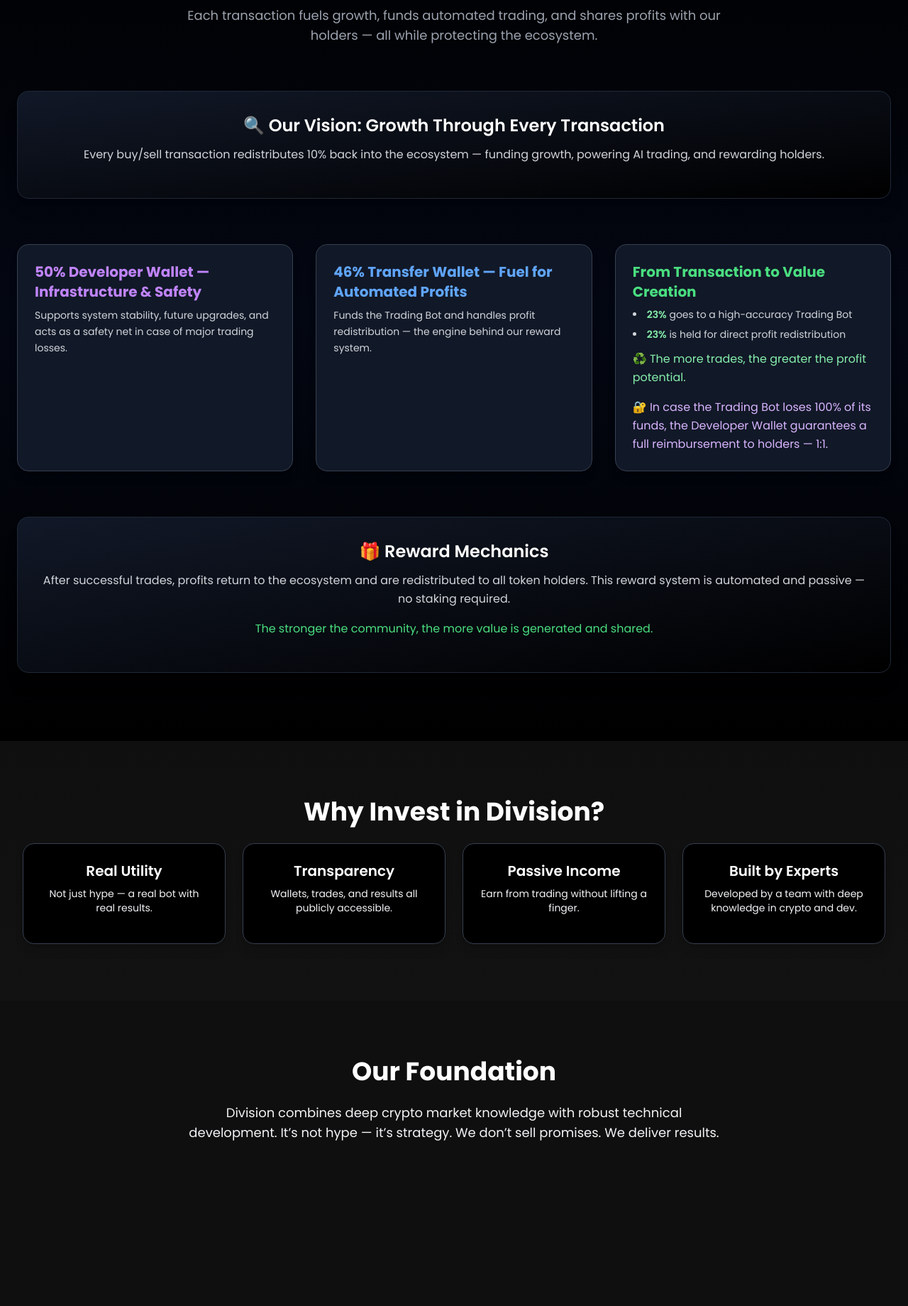
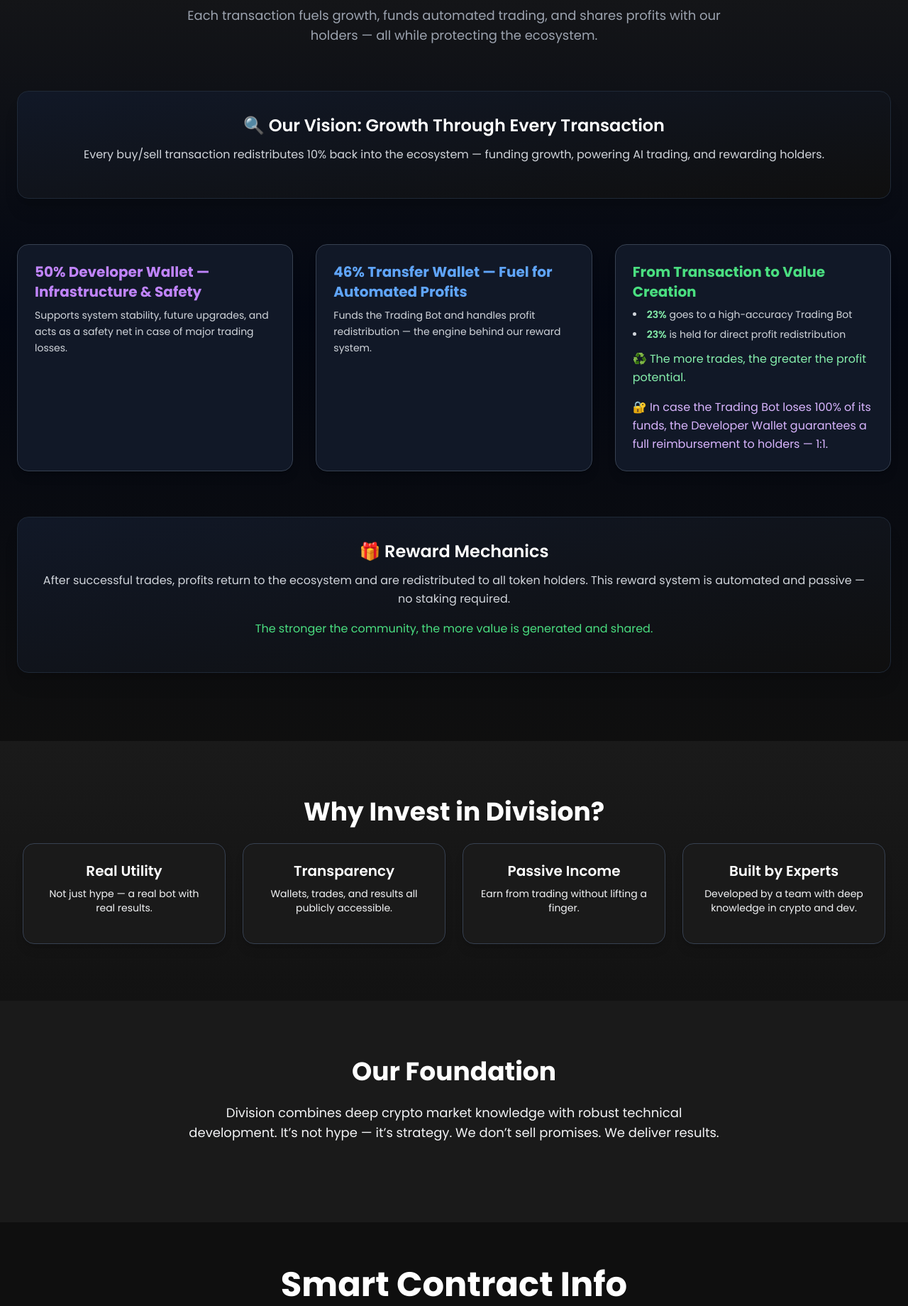
Before and after one commit to BrunoBordin/division-landing, a website: page index.html in a window 1280 px wide. Shown: the part 960-2800 px from the top of the page at 71% size. Drawn offline with Linux system fonts and the light colour scheme.

Commit message:
Replaced views removed background img

```diff
--- a/index.html
+++ b/index.html
@@ -29,7 +29,7 @@
     <div class="max-w-screen-xl mx-auto px-8 py-4 flex items-center justify-between">
       <!-- Logo -->
       <a href="/" class="flex-shrink-0 ml-4">
-        <img src="assets/logo.jpg" srcset="assets/logo-100.webp 100w, assets/logo-200.webp 200w"
+        <img src="assets/logo.webp" srcset="assets/logo-100.webp 100w, assets/logo-200.webp 200w"
           sizes="(max-width: 600px) 100px, 200px" alt="Division Logo" class="h-10 w-12 object-contain">
       </a>
       <!-- Hamburger Button -->
@@ -82,10 +82,8 @@
   <!-- Main Content -->
   <main>
     <!-- Hero Section -->
-    <section id="hero" class="min-h-screen flex items-center justify-center relative overflow-hidden">
-      <div class="absolute inset-0 bg-gradient-to-b from-transparent to-dark-bg z-10"></div>
-      <div class="absolute inset-0 bg-[url('assets/hero-bg.webp')] bg-cover bg-center opacity-20"></div>
-      <div class="max-w-screen-xl mx-auto px-8 text-center relative z-20">
+    <section id="hero" class="min-h-screen flex items-center justify-center bg-gradient-to-b from-[#1A1A1A] to-dark-bg">
+      <div class="max-w-screen-xl mx-auto px-8 text-center">
         <h1 class="text-3xl sm:text-4xl md:text-5xl lg:text-6xl font-bold mb-3 md:mb-4">Division — A Token With Purpose
         </h1>
         <p class="text-base sm:text-lg md:text-xl text-light mb-4 md:mb-6 max-w-2xl mx-auto">Built with solid
@@ -96,7 +94,8 @@
 
     <!-- Tokenomics Section -->
     <div id="tokenomics-wrapper" class="scroll-smooth">
-      <section id="tokenomics" class="py-24 bg-gradient-to-b from-black via-gray-950 to-black scroll-mt-20 text-white">
+      <section id="tokenomics"
+        class="py-24 bg-gradient-to-b from-[#1A1A1A] via-gray-950 to-[#0F0F0F] scroll-mt-20 text-white">
         <div class="max-w-screen-xl mx-auto px-6">
           <h2 class="text-5xl font-bold text-center mb-6">How Division Creates Value for You</h2>
           <p class="text-lg text-gray-400 text-center max-w-3xl mx-auto mb-16">
@@ -104,7 +103,7 @@
             protecting the ecosystem.
           </p>
           <div
-            class="bg-gradient-to-br from-gray-900 to-black p-8 rounded-2xl shadow-xl border border-gray-800 mb-16 text-center">
+            class="bg-gradient-to-br from-gray-900 to-[#0F0F0F] p-8 rounded-2xl shadow-xl border border-gray-800 mb-16 text-center">
             <h3 class="text-2xl font-semibold mb-3">🔍 Our Vision: Growth Through Every Transaction</h3>
             <p class="text-gray-300 text-base leading-relaxed">
               Every buy/sell transaction redistributes 10% back into the ecosystem — funding growth, powering AI
@@ -140,7 +139,7 @@
             </div>
           </div>
           <div
-            class="bg-gradient-to-br from-gray-900 to-black p-8 rounded-2xl shadow-xl border border-gray-800 text-center">
+            class="bg-gradient-to-br from-gray-900 to-[#0F0F0F] p-8 rounded-2xl shadow-xl border border-gray-800 text-center">
             <h3 class="text-2xl font-semibold mb-3">🎁 Reward Mechanics</h3>
             <p class="text-gray-300 text-base leading-relaxed">
               After successful trades, profits return to the ecosystem and are redistributed to all token holders. This
@@ -155,29 +154,29 @@
     </div>
 
     <!-- Why Invest Section -->
-    <section id="why" class="py-20 bg-gradient-to-b from-dark-bg to-[#121212] scroll-mt-20">
+    <section id="why" class="py-20 bg-gradient-to-b from-[#1A1A1A] to-[#121212] scroll-mt-20">
       <div class="max-w-screen-xl mx-auto px-8">
         <h2 class="text-4xl font-bold text-center mb-6">Why Invest in Division?</h2>
         <div class="grid grid-cols-1 sm:grid-cols-2 lg:grid-cols-4 gap-6">
-          <div class="bg-black p-6 rounded-2xl shadow-lg text-center border border-gray-700">
+          <div class="bg-[#1A1A1A] p-6 rounded-2xl shadow-lg text-center border border-gray-700">
             <h3 class="text-xl font-semibold mb-2">Real Utility</h3>
             <p class="text-sm text-light">
               Not just hype — a real bot with real results.
             </p>
           </div>
-          <div class="bg-black p-6 rounded-2xl shadow-lg text-center border border-gray-700">
+          <div class="bg-[#1A1A1A] p-6 rounded-2xl shadow-lg text-center border border-gray-700">
             <h3 class="text-xl font-semibold mb-2">Transparency</h3>
             <p class="text-sm text-light">
               Wallets, trades, and results all publicly accessible.
             </p>
           </div>
-          <div class="bg-black p-6 rounded-2xl shadow-lg text-center border border-gray-700">
+          <div class="bg-[#1A1A1A] p-6 rounded-2xl shadow-lg text-center border border-gray-700">
             <h3 class="text-xl font-semibold mb-2">Passive Income</h3>
             <p class="text-sm text-light">
               Earn from trading without lifting a finger.
             </p>
           </div>
-          <div class="bg-black p-6 rounded-2xl shadow-lg text-center border border-gray-700">
+          <div class="bg-[#1A1A1A] p-6 rounded-2xl shadow-lg text-center border border-gray-700">
             <h3 class="text-xl font-semibold mb-2">Built by Experts</h3>
             <p class="text-sm text-light">
               Developed by a team with deep knowledge in crypto and dev.
@@ -188,15 +187,13 @@
     </section>
 
     <!-- Foundation Section -->
-    <section id="foundation" class="py-20 scroll-mt-20">
+    <section id="foundation" class="py-20 bg-[#1A1A1A] scroll-mt-20">
       <div class="max-w-screen-xl mx-auto px-8 text-center">
         <h2 class="text-4xl font-bold mb-6">Our Foundation</h2>
         <p class="text-lg text-light max-w-3xl mx-auto mb-8">
           Division combines deep crypto market knowledge with robust technical development. It’s not hype — it’s
           strategy. We don’t sell promises. We deliver results.
         </p>
-        <div class="h-64 bg-[url('assets/nodes-bg.webp')] bg-cover bg-center rounded-2xl" role="img"
-          aria-label="Blockchain nodes background"></div>
       </div>
     </section>
 
@@ -276,7 +273,7 @@
   <!-- Footer -->
   <footer id="contact" class="bg-[#121212] py-12">
     <div class="max-w-screen-xl mx-auto px-8 flex flex-col md:flex-row items-center">
-      <img src="assets/logo.jpg" srcset="assets/logo-100.webp 100w, assets/logo-200.webp 200w"
+      <img src="assets/logo.webp" srcset="assets/logo-100.webp 100w, assets/logo-200.webp 200w"
         sizes="(max-width: 600px) 100px, 200px" alt="Division Logo"
         class="h-10 w-12 object-contain mb-4 md:mb-0 flex-shrink-0 ml-4">
       <div class="flex items-center space-x-4">
```
Also changed, not shown: output.min.css.
